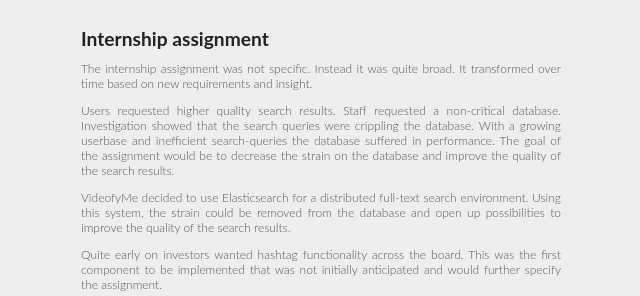
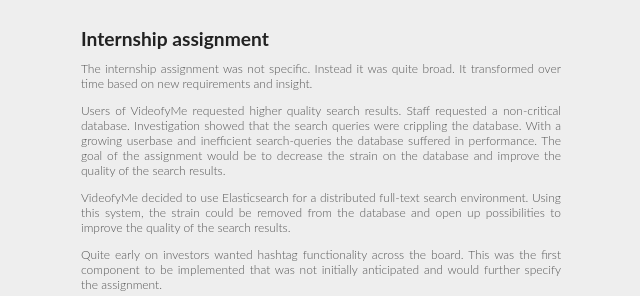
Before and after one commit to xeago/gradblog, a Jekyll site: the page built from graduation/extended-abstract.md, in a window 1280 px wide and 900 px high. Shown: the part 389-685 px from the top of the window, without its empty margins (319-959 px from the left). Built offline with Jekyll 4.4.1, drawn with Linux system fonts in a browser that asks for light colours; Markdown is read by kramdown in place of the engine named in the settings; some of the changed text lies outside the part shown.

Commit message:
Add changes from Karolina.

```diff
--- a/graduation/extended-abstract.md
+++ b/graduation/extended-abstract.md
@@ -42,9 +42,9 @@
 The internship assignment was not specific. Instead it was quite broad.
 It transformed over time based on new requirements and insight.
 
-Users requested higher quality search results. Staff requested a non-critical
-database. Investigation showed that the search queries were crippling the
-database. With a growing userbase and inefficient search-queries the database
+Users of VideofyMe requested higher quality search results. Staff requested
+a non-critical database. Investigation showed that the search queries were
+crippling the database. With a growing userbase and inefficient search-queries the database
 suffered in performance. The goal of the assignment would be to decrease the
 strain on the database and improve the quality of the search results.
 
```
Also changed, not shown: other parts of graduation/extended-abstract.md (+3 -3 lines).
